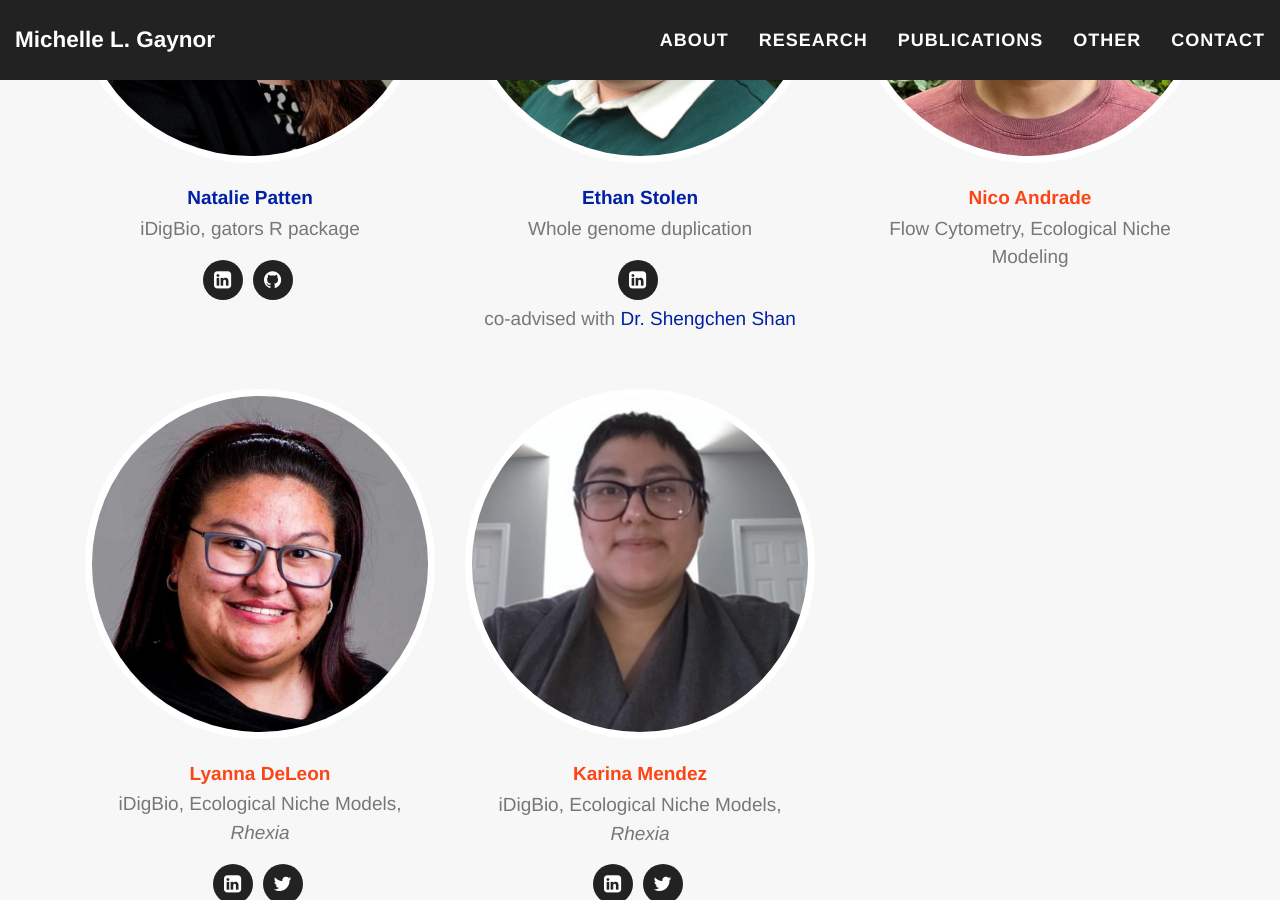
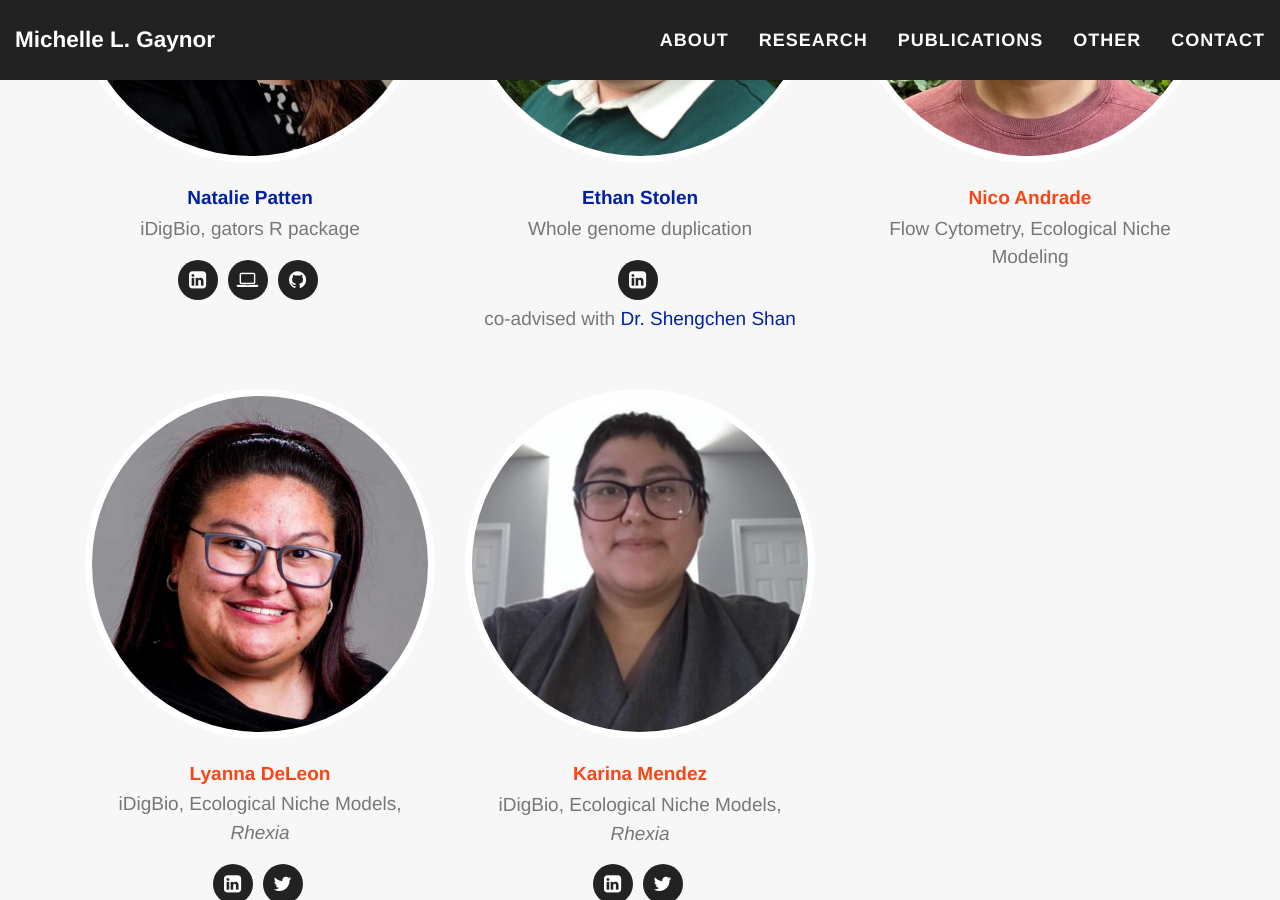
Before and after one commit to mgaynor1/mgaynor1.github.io, a Jekyll site: the page built from other.html, in a window 1280 px wide and 900 px high, scrolled down 1061 px. Built offline with Jekyll 4.4.1, drawn with Linux system fonts in a browser that asks for light colours; nearby versions of some CDN libraries.

Commit message:
adding Natalie's website

```diff
--- a/other.html
+++ b/other.html
@@ -34,6 +34,7 @@ background: '/img/bg-blog.jpg'
             <p class="text-muted" >iDigBio, gators R package</p>
     		<ul class="list-inline social-buttons">
              	</li><li><a href="https://www.linkedin.com/in/natalienpatten/" target="_blank"> <i class="fa fa-linkedin"></a></i>
+             	</li><li><a href="https://pattennatalie.wixsite.com/eportfolio" target="_blank"> <i class="fa fa-laptop"></a></i>
                 </li><li><a href="https://github.com/nataliepatten" target="_blank"><i class="fa fa-github"></i></a></ul>
     </div>
         </div>
```
